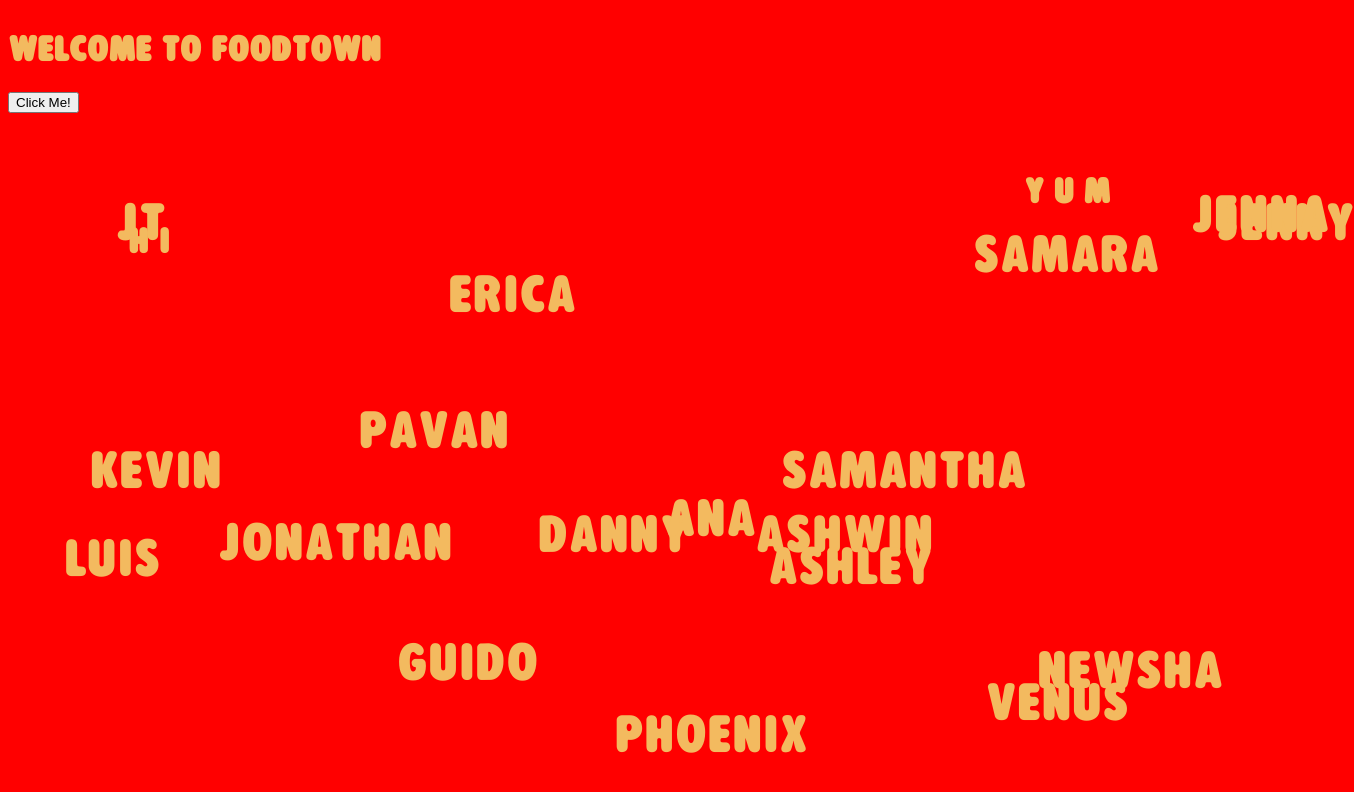
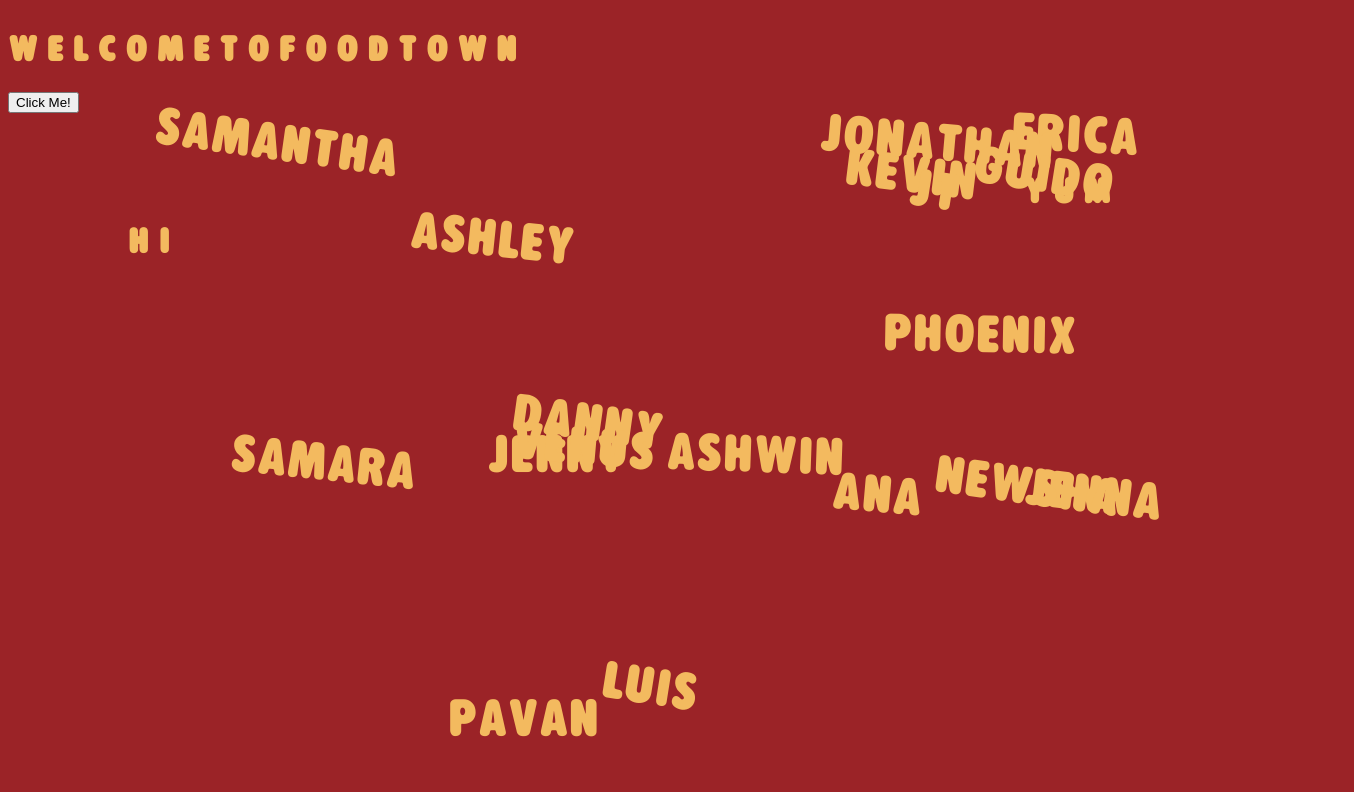
Before and after one commit to Snap-Engineering-Academy-2021/food-town, a plain HTML site: page index.html in a window 1280 px wide. Shown: the whole page, 1354 px wide, since content can reach past the window. Drawn offline with Linux system fonts and the light colour scheme.

Commit message:
add styling

```diff
--- a/index.html
+++ b/index.html
@@ -15,10 +15,9 @@
 <body>
     <div id="main">
         <div id="welcome">
-            <h1>Welcome to FoodTown</h1>
+            <h1>W e l c o m e t o F o o d T o w n</h1>
             <button type="button" onclick="onClick()">Click Me!</button>
             <h1 id="greeting"></h1>
-
         </div>
         <div id="soup">
             <h1 id="hi">H I</h1>
--- a/script.js
+++ b/script.js
@@ -3,7 +3,7 @@ var toggle = true;
 
 function onClick() {
     if (toggle) {
-        document.getElementById("greeting").innerHTML = "Hello there ";
+        document.getElementById("greeting").innerHTML = "Hello there, it's " + Date();
         toggle = false;
     } else {
         document.getElementById("greeting").innerHTML = "";
@@ -26,8 +26,9 @@ function generateWord(){
 function generateAllWords(){
     var words = ["ashwin", "pavan", "jenny", "danny", "kevin", "phoenix", "samara", "venus", "erica", "jonathan", "samantha", "ana", "jenna", "guido", "luis", "JT", "newsha", "ashley"];
     for (let i = 0; i < words.length; i++) {
-        var randomLeft = Math.floor(Math.random() * (100));
-        var randomTop = Math.floor(Math.random() * (80)) + 20;
+        var randomLeft = Math.floor(Math.random() * (80)) + 5;
+        var randomTop = Math.floor(Math.random() * (80)) + 10;
+        var randomRotate = Math.floor(Math.random() *10);
 
         var word = document.createElement('a');
         word.innerText = words[i];
@@ -37,6 +38,7 @@ function generateAllWords(){
         word.style.position = 'absolute';
         word.style.left = randomLeft + '%';
         word.style.top = randomTop + '%';
+        word.style.transform = 'rotate('+randomRotate + 'deg)';
         document.getElementById("soup").appendChild(word);
     }
 
--- a/styles.css
+++ b/styles.css
@@ -4,7 +4,7 @@
 }
 
 body {
-  background-color: red;
+  background-color: #9b2327;
   font-family: AlphabetSoup;
 }
 
```
